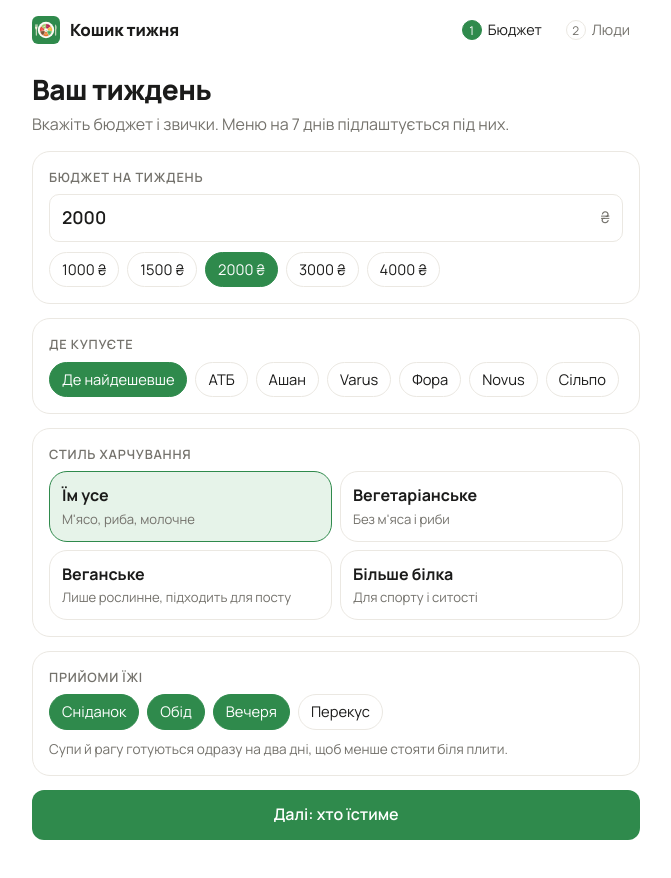
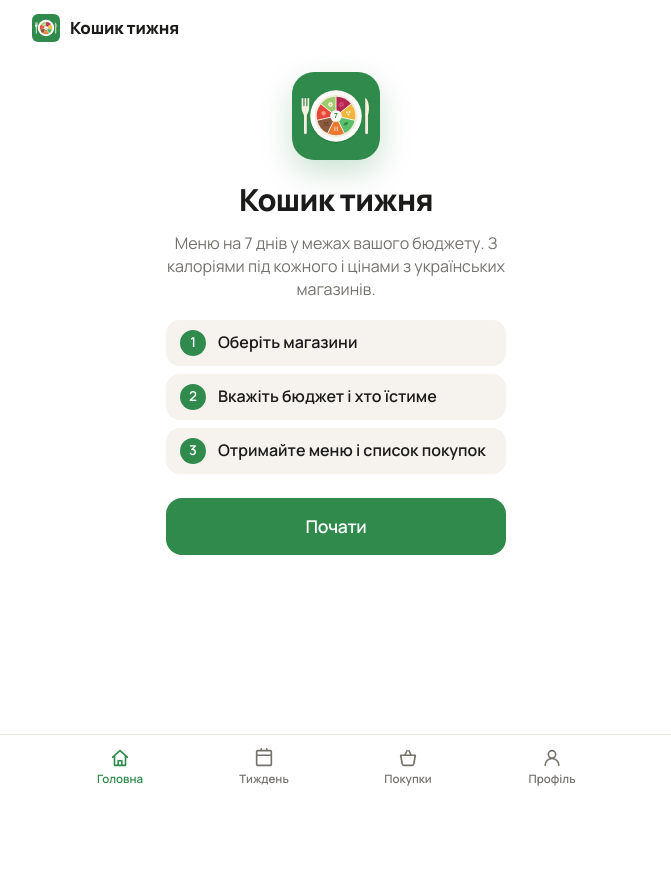
Before and after one commit to fedorov02artem-hash/koshyk-tyzhnia, a React (Vite) app: page / in a window 1280 px wide. Shown: the top 878 px of the page, without its empty margins (304-975 px from the left). After the commit the page ends 800 px from the top, so only its background shows below. Built offline with nearby package versions, Linux system fonts and the light colour scheme.

Commit message:
Home screen with Start button, bottom tabs, pick up to 3 stores
Co-Authored-By: Claude Opus 5.5 <noreply@anthropic.com>
Claude-Session: https://claude.ai/code/session_01XoPcV4yDVgBay2h84ZFEiR

```diff
--- a/src/App.tsx
+++ b/src/App.tsx
@@ -6,8 +6,10 @@ import { SetupStep } from './ui/SetupStep'
 import { PeopleStep } from './ui/PeopleStep'
 import { MenuStep, type MenuTab } from './ui/MenuStep'
 import { SLOT_LABELS } from './ui/labels'
+import { StoresStep } from './ui/StoresStep'
+import { HomeScreen } from './ui/HomeScreen'
 
-type Step = 'setup' | 'people' | 'menu'
+type Step = 'home' | 'stores' | 'setup' | 'people' | 'menu'
 
 interface Saved {
   step: Step
@@ -15,13 +17,13 @@ interface Saved {
   grid?: MenuGrid
 }
 
-const STORAGE_KEY = 'koshyk-tyzhnia/v1'
+const STORAGE_KEY = 'koshyk-tyzhnia/v2'
 
 const initial: Saved = {
-  step: 'setup',
+  step: 'home',
   household: {
     weeklyBudget: 2000,
-    store: 'cheapest',
+    stores: [],
     diet: 'omnivore',
     meals: ['breakfast', 'lunch', 'dinner'],
     people: [newPerson(1)],
@@ -75,34 +77,63 @@ export default function App() {
     if (menuTab) setMenuTab(menuTab)
     window.scrollTo(0, 0)
   }
-  const tabs: { id: MenuTab | 'settings'; label: string; icon: string }[] = [
+  type Tab = 'home' | 'week' | 'list' | 'profile'
+  const tabs: { id: Tab; label: string; icon: string }[] = [
+    { id: 'home', label: 'Головна', icon: 'M4 11 12 4l8 7M6 9.5V20h12V9.5M10 20v-5h4v5' },
     { id: 'week', label: 'Тиждень', icon: 'M5 4h14a1 1 0 0 1 1 1v14a1 1 0 0 1-1 1H5a1 1 0 0 1-1-1V5a1 1 0 0 1 1-1ZM4 9h16M9 4v-2M15 4v-2' },
     { id: 'list', label: 'Покупки', icon: 'M4 9h16l-1.6 9.2a2 2 0 0 1-2 1.8H7.6a2 2 0 0 1-2-1.8L4 9ZM8.5 9 11 4M15.5 9 13 4' },
-    { id: 'prices', label: 'Ціни', icon: 'M5 20V11M12 20V5M19 20v-6' },
-    { id: 'settings', label: 'Налаштування', icon: 'M4 7h10M18 7h2M4 17h4M12 17h8M14 4v6M8 14v6' },
+    { id: 'profile', label: 'Профіль', icon: 'M12 12a4 4 0 1 0 0-8 4 4 0 0 0 0 8ZM4.5 20a7.5 7.5 0 0 1 15 0' },
   ]
-  const activeTab = step === 'menu' ? menuTab : 'settings'
+  const activeTab: Tab | undefined =
+    step === 'home' ? 'home' : step === 'menu' ? (menuTab === 'list' ? 'list' : 'week') : grid ? 'profile' : undefined
+  // While setting up for the first time, hide the tabs and show a back arrow instead.
+  const onboarding = !grid && (step === 'stores' || step === 'setup' || step === 'people')
+  const back: Partial<Record<Step, Step>> = { stores: 'home', setup: 'stores', people: 'setup' }
+  const openTab = (t: Tab) => {
+    if (t === 'home') go('home')
+    else if (t === 'profile') go(grid ? 'setup' : 'home')
+    else go(grid ? 'menu' : 'home', t === 'list' ? 'list' : 'week')
+  }
 
   return (
-    <div className={grid ? 'app with-tabs' : 'app'}>
+    <div className={onboarding ? 'app' : 'app with-tabs'}>
       <header className="topbar">
-        <div className="brand">
-          <img src={`${import.meta.env.BASE_URL}icon.svg`} alt="" width="28" height="28" />
-          Кошик тижня
-        </div>
-        {!grid && (
-          <nav className="steps" aria-label="Кроки">
-            {(['setup', 'people'] as Step[]).map((s, i) => (
-              <button key={s} className={s === step ? 'step active' : 'step'} onClick={() => go(s)}>
-                <span className="num">{i + 1}</span>
-                {s === 'setup' ? 'Бюджет' : 'Люди'}
-              </button>
+        {onboarding ? (
+          <button className="icon" aria-label="Назад" onClick={() => go(back[step] ?? 'home')}>
+            <svg viewBox="0 0 24 24" width="22" height="22"><path d="M15 5l-7 7 7 7" fill="none" stroke="currentColor" strokeWidth="1.8" strokeLinecap="round" strokeLinejoin="round"/></svg>
+          </button>
+        ) : (
+          <div className="brand">
+            <img src={`${import.meta.env.BASE_URL}icon.svg`} alt="" width="28" height="28" />
+            Кошик тижня
+          </div>
+        )}
+        {onboarding && (
+          <div className="dots" aria-label="Крок">
+            {(['stores', 'setup', 'people'] as Step[]).map((s) => (
+              <span key={s} className={s === step ? 'on' : ''} />
             ))}
-          </nav>
+          </div>
         )}
       </header>
 
       <main className="content">
+        {step === 'home' && (
+          <HomeScreen
+            household={household}
+            plan={plan}
+            onStart={() => go('stores')}
+            onOpenWeek={() => go('menu', 'week')}
+            onRegenerate={() => buildMenu(household)}
+          />
+        )}
+        {step === 'stores' && (
+          <StoresStep
+            selected={household.stores}
+            onChange={(stores) => setHousehold({ ...household, stores })}
+            onNext={() => (grid ? buildMenu(household) : go('setup'))}
+          />
+        )}
         {step === 'setup' && <SetupStep household={household} onChange={setHousehold} onNext={() => go('people')} />}
         {step === 'people' && <PeopleStep household={household} onChange={setHousehold} onDone={buildMenu} error={error} />}
         {step === 'menu' && plan && (
@@ -116,14 +147,10 @@ export default function App() {
         )}
       </main>
 
-      {grid && (
+      {!onboarding && (
         <nav className="tabbar" aria-label="Розділи">
           {tabs.map((t) => (
-            <button
-              key={t.id}
-              className={activeTab === t.id ? 'on' : ''}
-              onClick={() => (t.id === 'settings' ? go('setup') : go('menu', t.id))}
-            >
+            <button key={t.id} className={activeTab === t.id ? 'on' : ''} onClick={() => openTab(t.id)}>
               <svg viewBox="0 0 24 24" width="22" height="22" aria-hidden><path d={t.icon} fill="none" stroke="currentColor" strokeWidth="1.8" strokeLinecap="round" strokeLinejoin="round" /></svg>
               <span>{t.label}</span>
             </button>
--- a/src/domain/planner.ts
+++ b/src/domain/planner.ts
@@ -92,12 +92,13 @@ export function summarize(h: Household, grid: MenuGrid): PlanSummary {
     packs: Math.ceil(g / PRODUCT_BY_ID[productId].packGrams - 1e-9),
   }))
 
-  const storeTotals = STORES.map((s) => ({
+  const chosen = STORES.filter((s) => h.stores.length === 0 || h.stores.includes(s.id))
+  const storeTotals = chosen.map((s) => ({
     store: s.id,
     total: round2(shopping.reduce((sum, it) => sum + it.packs * packPrice(it.productId, s.id), 0)),
   })).sort((a, b) => a.total - b.total)
 
-  const store = h.store === 'cheapest' ? storeTotals[0].store : h.store
+  const store = storeTotals[0].store
   const cost = storeTotals.find((t) => t.store === store)!.total
 
   const mealCosts = grid.map((day, d) => {
--- a/src/domain/types.ts
+++ b/src/domain/types.ts
@@ -86,7 +86,8 @@ export interface Person {
 
 export interface Household {
   weeklyBudget: number
-  store: StoreId | 'cheapest'
+  /** Up to three stores the household shops at. The plan is priced at the cheapest of them. */
+  stores: StoreId[]
   diet: DietStyle
   meals: MealSlot[]
   people: Person[]
--- a/src/index.css
+++ b/src/index.css
@@ -248,3 +248,33 @@ button:disabled { opacity: 0.4; cursor: default; }
 .shopping li.done .grow > span:first-child { text-decoration: line-through; color: var(--muted); }
 .card { border-radius: var(--radius); }
 .choice, .option { border-radius: var(--radius); }
+
+/* Home and store picker */
+.dots { display: flex; gap: 6px; }
+.dots span { width: 22px; height: 4px; border-radius: 99px; background: var(--line); }
+.dots span.on { background: var(--accent); }
+.home-hero { display: flex; flex-direction: column; align-items: center; text-align: center; gap: 10px; padding: 8px 8px 0; }
+.hero-icon { width: 88px; height: 88px; border-radius: 22px; box-shadow: 0 12px 30px rgb(47 138 76 / 0.25); margin-bottom: 8px; }
+.home-hero h1 { font-size: 1.9rem; margin: 0; }
+.home-hero > p { max-width: 340px; }
+.hero-points { list-style: none; padding: 0; margin: 8px 0 0; display: flex; flex-direction: column; gap: 8px; text-align: left; width: 100%; max-width: 340px; }
+.hero-points li { display: flex; align-items: center; gap: 12px; background: var(--soft); border-radius: 14px; padding: 10px 14px; font-weight: 600; }
+.hero-points span { width: 26px; height: 26px; border-radius: 50%; background: var(--accent); color: #fff; display: grid; place-items: center; font-size: 0.85rem; flex: none; }
+.primary.big { width: 100%; max-width: 340px; padding: 16px; font-size: 1.1rem; border-radius: 16px; margin-top: 14px; }
+
+.store-grid { display: grid; grid-template-columns: repeat(2, 1fr); gap: 12px; margin-top: 18px; }
+@media (min-width: 520px) { .store-grid { grid-template-columns: repeat(3, 1fr); } }
+.store-tile { position: relative; border: 1.5px solid var(--line); background: var(--surface); border-radius: var(--radius); padding: 14px 10px 12px; display: flex; flex-direction: column; align-items: center; gap: 4px; }
+.store-tile.on { border-color: var(--accent); background: var(--accent-soft); }
+.store-tile:disabled { opacity: 0.4; }
+.store-logo { width: 56px; height: 56px; border-radius: 18px; display: grid; place-items: center; font-weight: 800; font-size: 1.4rem; letter-spacing: -0.02em; margin-bottom: 6px; }
+.store-logo.sm { width: 40px; height: 40px; border-radius: 12px; font-size: 0.95rem; margin: 0; }
+.store-check { position: absolute; top: 10px; right: 10px; width: 24px; height: 24px; border-radius: 50%; background: var(--accent); color: #fff; font-size: 0.8rem; font-weight: 800; display: grid; place-items: center; }
+.store-row { display: flex; align-items: center; gap: 8px; }
+.store-row .ghost { margin-left: auto; }
+
+.week-banner { border: 0; text-align: left; background: var(--accent); color: #fff; border-radius: var(--radius); padding: 18px 20px; display: flex; align-items: center; justify-content: space-between; }
+.week-banner div { display: flex; flex-direction: column; gap: 2px; }
+.week-banner strong { font-size: 1.9rem; font-weight: 800; letter-spacing: -0.02em; }
+.week-banner .small { opacity: 0.85; }
+.week-banner .arrow { font-size: 1.6rem; }
--- /dev/null
+++ b/src/ui/HomeScreen.tsx
@@ -0,0 +1,56 @@
+import type { PlanSummary } from '../domain/planner'
+import { STORES } from '../domain/products'
+import type { Household } from '../domain/types'
+import { Prices } from './MenuStep'
+import { STORE_MARK } from './StoresStep'
+import { uah } from './labels'
+
+interface Props {
+  household: Household
+  plan?: PlanSummary
+  onStart: () => void
+  onOpenWeek: () => void
+  onRegenerate: () => void
+}
+
+export function HomeScreen({ household: h, plan, onStart, onOpenWeek, onRegenerate }: Props) {
+  if (!plan) {
+    return (
+      <section className="home-hero">
+        <img src={`${import.meta.env.BASE_URL}icon.svg`} alt="" className="hero-icon" />
+        <h1>Кошик тижня</h1>
+        <p className="muted">Меню на 7 днів у межах вашого бюджету. З калоріями під кожного і цінами з українських магазинів.</p>
+        <ul className="hero-points">
+          <li><span>1</span>Оберіть магазини</li>
+          <li><span>2</span>Вкажіть бюджет і хто їстиме</li>
+          <li><span>3</span>Отримайте меню і список покупок</li>
+        </ul>
+        <button className="primary big" onClick={onStart}>Почати</button>
+      </section>
+    )
+  }
+  return (
+    <section className="stack">
+      <div className="page-head">
+        <h1>Головна</h1>
+      </div>
+      <button className="week-banner" onClick={onOpenWeek}>
+        <div>
+          <span className="small">Меню на тиждень готове</span>
+          <strong>{uah(plan.cost)}</strong>
+          <span className="small">на {h.people.length} {h.people.length === 1 ? 'особу' : 'осіб'} · {h.meals.length} прийоми їжі</span>
+        </div>
+        <span className="arrow" aria-hidden>→</span>
+      </button>
+      <div className="store-row">
+        {h.stores.map((id) => (
+          <span key={id} className="store-logo sm" style={{ background: STORE_MARK[id].bg, color: STORE_MARK[id].fg }} title={STORES.find((s) => s.id === id)!.name}>
+            {STORE_MARK[id].mark}
+          </span>
+        ))}
+        <button className="ghost" onClick={onStart}>Змінити магазини</button>
+      </div>
+      <Prices household={h} plan={plan} onRegenerate={onRegenerate} />
+    </section>
+  )
+}
--- a/src/ui/MenuStep.tsx
+++ b/src/ui/MenuStep.tsx
@@ -96,16 +96,13 @@ function Week({ household: h, plan, onSwap }: { household: Household; plan: Plan
   )
 }
 
-function Prices({ household: h, plan, onRegenerate }: { household: Household; plan: PlanSummary; onRegenerate: () => void }) {
+export function Prices({ household: h, plan, onRegenerate }: { household: Household; plan: PlanSummary; onRegenerate: () => void }) {
   const share = Math.min(plan.cost / Math.max(h.weeklyBudget, 1), 1)
   const over = plan.overBudget > 0
   const avg = averageDay(h, plan.grid)
   const max = plan.storeTotals[plan.storeTotals.length - 1].total
   return (
     <section className="stack">
-      <div className="page-head">
-        <h1>Бюджет і ціни</h1>
-      </div>
       <div className="card summary">
         <span className="muted small">Кошик на тиждень · {storeName(plan.store)}</span>
         <div className="total">{uah(plan.cost)}</div>
--- a/src/ui/SetupStep.tsx
+++ b/src/ui/SetupStep.tsx
@@ -1,4 +1,3 @@
-import { STORES } from '../domain/products'
 import { SLOT_ORDER } from '../domain/planner'
 import type { DietStyle, Household, MealSlot } from '../domain/types'
 import { DIET_LABELS, SLOT_LABELS } from './labels'
@@ -18,7 +17,7 @@ export function SetupStep({ household: h, onChange, onNext }: Props) {
   return (
     <section className="stack">
       <div>
-        <h1>Ваш тиждень</h1>
+        <h1>Бюджет і звички</h1>
         <p className="muted">Вкажіть бюджет і звички. Меню на 7 днів підлаштується під них.</p>
       </div>
 
@@ -41,20 +40,6 @@ export function SetupStep({ household: h, onChange, onNext }: Props) {
           {[1000, 1500, 2000, 3000, 4000].map((v) => (
             <button key={v} className={v === h.weeklyBudget ? 'chip on' : 'chip'} onClick={() => onChange({ ...h, weeklyBudget: v })}>
               {v} ₴
-            </button>
-          ))}
-        </div>
-      </div>
-
-      <div className="card">
-        <span className="label">Де купуєте</span>
-        <div className="chips">
-          <button className={h.store === 'cheapest' ? 'chip on' : 'chip'} onClick={() => onChange({ ...h, store: 'cheapest' })}>
-            Де найдешевше
-          </button>
-          {STORES.map((s) => (
-            <button key={s.id} className={h.store === s.id ? 'chip on' : 'chip'} onClick={() => onChange({ ...h, store: s.id })}>
-              {s.name}
             </button>
           ))}
         </div>
--- /dev/null
+++ b/src/ui/StoresStep.tsx
@@ -0,0 +1,61 @@
+import { STORES } from '../domain/products'
+import type { StoreId } from '../domain/types'
+
+export const MAX_STORES = 3
+
+/** Our own simple marks in each chain's colour; not the chains' official logos. */
+export const STORE_MARK: Record<StoreId, { bg: string; fg: string; mark: string; hint: string }> = {
+  atb: { bg: '#1E4FA8', fg: '#FFFFFF', mark: 'АТБ', hint: 'Дискаунтер' },
+  silpo: { bg: '#F28C1E', fg: '#FFFFFF', mark: 'С', hint: 'Супермаркет' },
+  novus: { bg: '#2E9D48', fg: '#FFFFFF', mark: 'N', hint: 'Супермаркет' },
+  auchan: { bg: '#E2231A', fg: '#FFFFFF', mark: 'A', hint: 'Гіпермаркет' },
+  varus: { bg: '#F5C400', fg: '#1B1B1A', mark: 'V', hint: 'Супермаркет' },
+  fora: { bg: '#8A2BB0', fg: '#FFFFFF', mark: 'Ф', hint: 'Біля дому' },
+}
+
+interface Props {
+  selected: StoreId[]
+  onChange: (stores: StoreId[]) => void
+  onNext: () => void
+}
+
+export function StoresStep({ selected, onChange, onNext }: Props) {
+  const full = selected.length >= MAX_STORES
+  const toggle = (id: StoreId) => {
+    if (selected.includes(id)) onChange(selected.filter((s) => s !== id))
+    else if (!full) onChange([...selected, id])
+  }
+
+  return (
+    <section className="wizard">
+      <div className="question">
+        <h1>Де будете купувати?</h1>
+        <p className="muted">Оберіть до трьох магазинів. Порахуємо кошик у кожному і підкажемо, де дешевше.</p>
+        <div className="store-grid">
+          {STORES.map((s) => {
+            const on = selected.includes(s.id)
+            const m = STORE_MARK[s.id]
+            return (
+              <button
+                key={s.id}
+                className={on ? 'store-tile on' : 'store-tile'}
+                aria-pressed={on}
+                disabled={!on && full}
+                onClick={() => toggle(s.id)}
+              >
+                <span className="store-logo" style={{ background: m.bg, color: m.fg }}>{m.mark}</span>
+                <strong>{s.name}</strong>
+                <span className="muted small">{m.hint}</span>
+                {on && <span className="store-check" aria-hidden>{selected.indexOf(s.id) + 1}</span>}
+              </button>
+            )
+          })}
+        </div>
+      </div>
+      <div className="stack-sm">
+        <p className="muted small center">Обрано {selected.length} з {MAX_STORES}</p>
+        <button className="primary" disabled={selected.length === 0} onClick={onNext}>Далі</button>
+      </div>
+    </section>
+  )
+}
```
Also changed, not shown: 1 other file (tests, documents, lock files or other folders).
